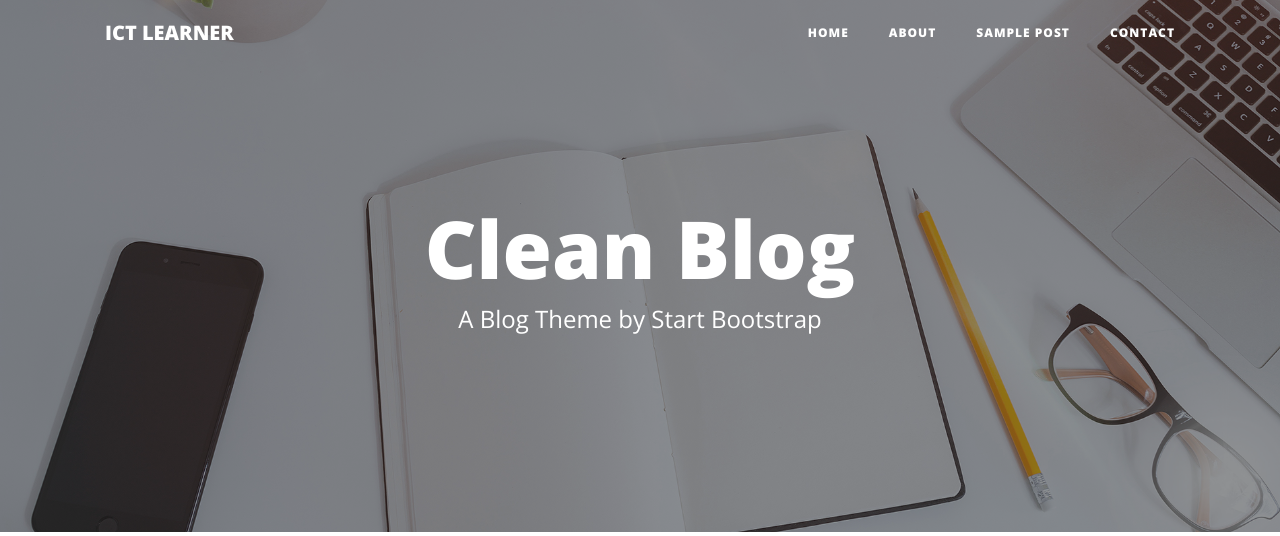
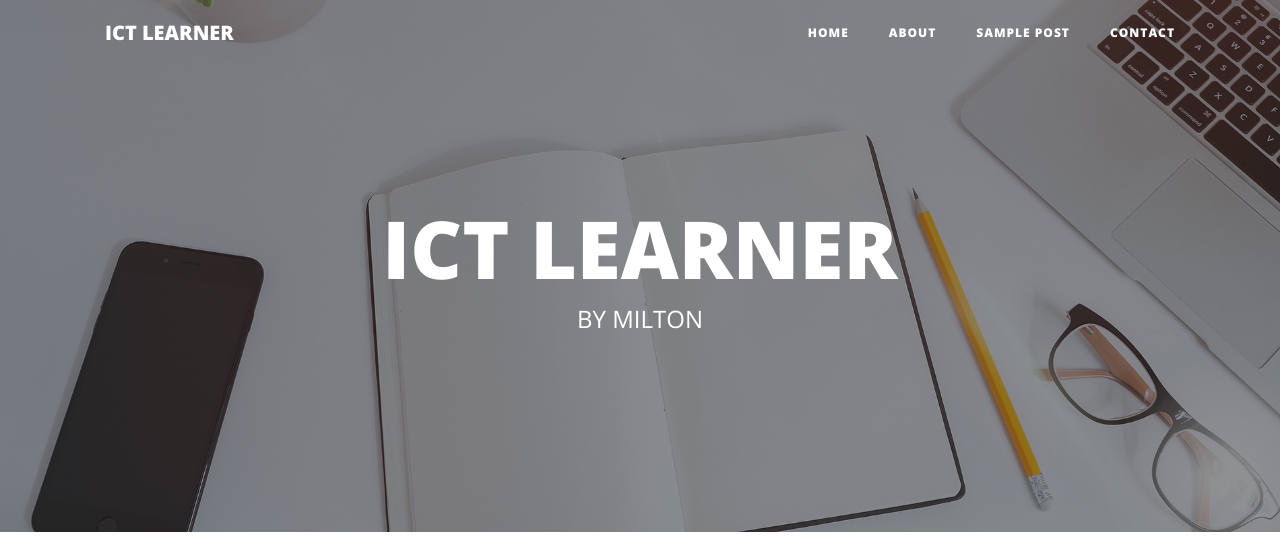
Before and after one commit to milton9220/First-blog-using-flask, a Flask app: page / in a window 1280 px wide. Shown: the top 536 px of the page. Run offline with Flask 2, Linux system fonts and the light colour scheme; some libraries are stand-ins or nearby versions.

Commit message:
logo name change

```diff
--- a/templates/index.html
+++ b/templates/index.html
@@ -8,8 +8,8 @@
       <div class="row">
         <div class="col-lg-8 col-md-10 mx-auto">
           <div class="site-heading">
-            <h1>Clean Blog</h1>
-            <span class="subheading">A Blog Theme by Start Bootstrap</span>
+            <h1>ICT LEARNER</h1>
+            <span class="subheading"> BY MILTON</span>
           </div>
         </div>
       </div>
```
